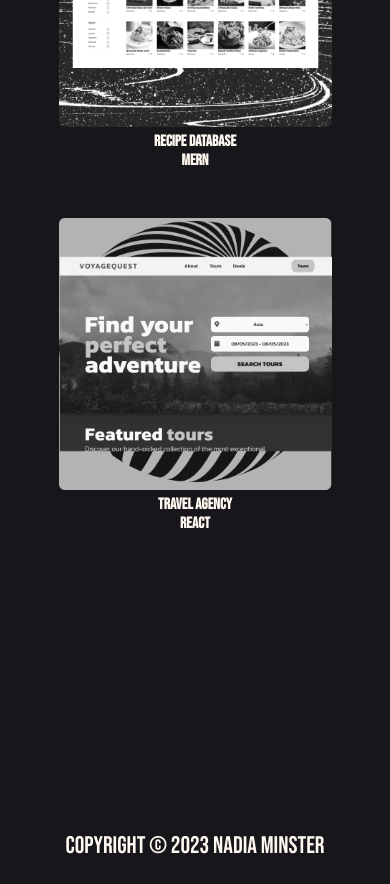
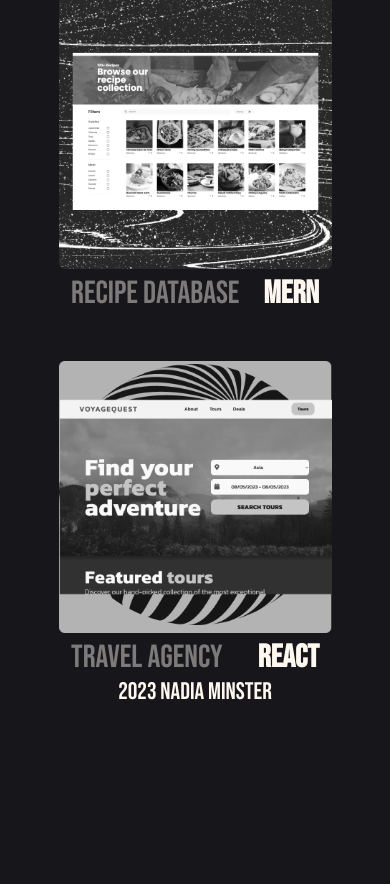
Before and after one commit to nadia-minster/portfolio, a React (Vite) app: page / in a window 390 px wide. Shown: the part 1660-2544 px from the top of the page. After the commit the page ends 2390 px from the top, so only its background shows below. Built offline with nearby package versions, Linux system fonts and the light colour scheme.

Commit message:
project section revamp

```diff
--- a/src/Sections/About.jsx
+++ b/src/Sections/About.jsx
@@ -3,7 +3,6 @@ import {
   FaHtml5,
   FaCss3Alt,
   FaJs,
-  FaBootstrap,
   FaReact,
   FaNodeJs,
   FaFigma,
@@ -34,7 +33,6 @@ const About = () => {
       <div className="tech-icons">
         <FaHtml5 />
         <FaCss3Alt />
-        <FaBootstrap />
         <FaJs />
         <FaReact />
         <FaNodeJs />
--- a/src/Sections/Footer.jsx
+++ b/src/Sections/Footer.jsx
@@ -4,7 +4,7 @@ const Footer = () => {
   const year = new Date().getFullYear();
   return (
     <footer className="footer">
-      <span>{`Copyright © ${year} Nadia Minster`}</span>
+      <span>{`${year} Nadia Minster`}</span>
     </footer>
   );
 };
--- a/src/Sections/Projects/ProjectList.jsx
+++ b/src/Sections/Projects/ProjectList.jsx
@@ -1,17 +1,26 @@
 import { FaSortDown, FaSortUp } from "react-icons/fa";
+import { useState } from "react";
 
-const ProjectList = ({ number }) => {
+const ProjectList = ({ project }) => {
+  const [isOpen, setIsOpen] = useState(false);
   return (
-    <div className="projects-list">
+    <div className="project-list">
       <div className="project">
-        <h3> Project Name</h3>
+        <div className="name-and-button">
+          <h3>{project.name}</h3>
           <button
             className="open-project"
             aria-haspopup="true"
             aria-label="Open project menu"
+            onClick={() => setIsOpen(!isOpen)}
           >
-          <FaSortDown />
+            {!isOpen ? <FaSortDown /> : <FaSortUp />}
           </button>
+        </div>
+
+        <div
+          className={`project-list-desc ${!isOpen ? "closed" : "open"}`}
+        ></div>
       </div>
     </div>
   );
--- a/src/Sections/Projects/ProjectsGallery.jsx
+++ b/src/Sections/Projects/ProjectsGallery.jsx
@@ -7,14 +7,31 @@ const ProjectsGallery = ({ project }) => {
   return (
     <div className="project-gallery">
       {project.image === "movie" ? (
-        <img src={movie} alt={project.name} className="gallery-image" />
+        <img
+          src={movie}
+          alt={project.name}
+          className="gallery-image"
+          onClick={() => window.open(project.link)}
+        />
       ) : project.image === "recipe" ? (
-        <img src={recipe} alt={project.name} className="gallery-image" />
+        <img
+          src={recipe}
+          alt={project.name}
+          className="gallery-image"
+          onClick={() => window.open(project.link)}
+        />
       ) : (
-        <img src={travel} alt={project.name} className="gallery-image" />
+        <img
+          src={travel}
+          alt={project.name}
+          className="gallery-image"
+          onClick={() => window.open(project.link)}
+        />
       )}
       <div className="gallery-description">
-        <h3 className="name">{project.name}</h3>
+        <a href={project.link} className="name">
+          {project.name}
+        </a>
         <h3 className="type">{project.type}</h3>
       </div>
     </div>
--- a/src/index.css
+++ b/src/index.css
@@ -227,14 +227,14 @@ p {
   width: 100%;
   padding: 0 calc(var(--index) * 5);
 }
-.projects-container {
+/* .projects-list {
   width: 100%;
   position: absolute;
   display: flex;
   flex-direction: column;
   margin-top: 24px;
   gap: 12px;
-}
+} */
 
 .header-and-mode {
   display: flex;
@@ -253,9 +253,44 @@ p {
 }
 
 .project {
+  border-bottom: 2px solid var(--clr-white);
+  margin-bottom: 1rem;
+}
+
+.name-and-button {
+  width: 100%;
   display: flex;
+  align-items: center;
   justify-content: space-between;
-  border-bottom: 2px solid var(--clr-white);
+}
+
+@media screen and (max-width: 760px) {
+  .project h3 {
+    font-size: 32px;
+  }
+}
+
+.projects-list {
+  margin-top: 3rem;
+}
+
+.project-list {
+  position: relative;
+}
+
+.project-list-desc {
+  width: 100%;
+  background: var(--clr-black);
+  transition: height 0.3s ease-in;
+  overflow: hidden;
+}
+
+.project-list-desc.closed {
+  height: 0vh;
+}
+
+.project-list-desc.open {
+  height: 500px;
 }
 
 .projects-gallery {
@@ -266,15 +301,32 @@ p {
 }
 .gallery-image {
   width: 25vw;
+  cursor: pointer;
 }
 .project-gallery {
   text-align: center;
   width: 100%;
 }
 
+.gallery-description {
+  display: flex;
+  flex-direction: column;
+  justify-content: space-between;
+  align-items: start;
+  padding: 0 0.5rem;
+}
+
+.gallery-description .name {
+  color: #7d7a7a;
+  cursor: pointer;
+}
+.gallery-description > * {
+  font-size: 24px;
+}
+
 @media screen and (max-width: 600px) {
   .projects-main {
-    top: calc(var(--index) * 67);
+    top: calc(var(--index) * 70);
   }
   .projects-gallery {
     flex-direction: column;
@@ -282,6 +334,13 @@ p {
   }
   .gallery-image {
     width: 70vw;
+  }
+  .gallery-description {
+    flex-direction: row;
+    padding: 0 2rem;
+  }
+  .gallery-description > * {
+    font-size: 32px;
   }
 }
 
@@ -291,11 +350,33 @@ p {
   }
 }
 
+@media screen and (max-width: 415px) {
+  .projects-main {
+    top: calc(var(--index) * 85);
+  }
+}
+
 .footer {
   position: relative;
-  top: 820px;
+  top: calc(var(--index) * 55);
   width: 100%;
   padding-bottom: 24px;
   display: grid;
   justify-content: center;
 }
+
+@media screen and (max-width: 600px) {
+  .footer {
+    top: calc(var(--index) * 85);
+  }
+}
+@media screen and (max-width: 600px) {
+  .footer {
+    top: calc(var(--index) * 85);
+  }
+}
+@media screen and (min-width: 1000px) {
+  .footer {
+    top: calc(var(--index) * 45);
+  }
+}
```
Lines whose indentation alone changed are shown as unchanged.
